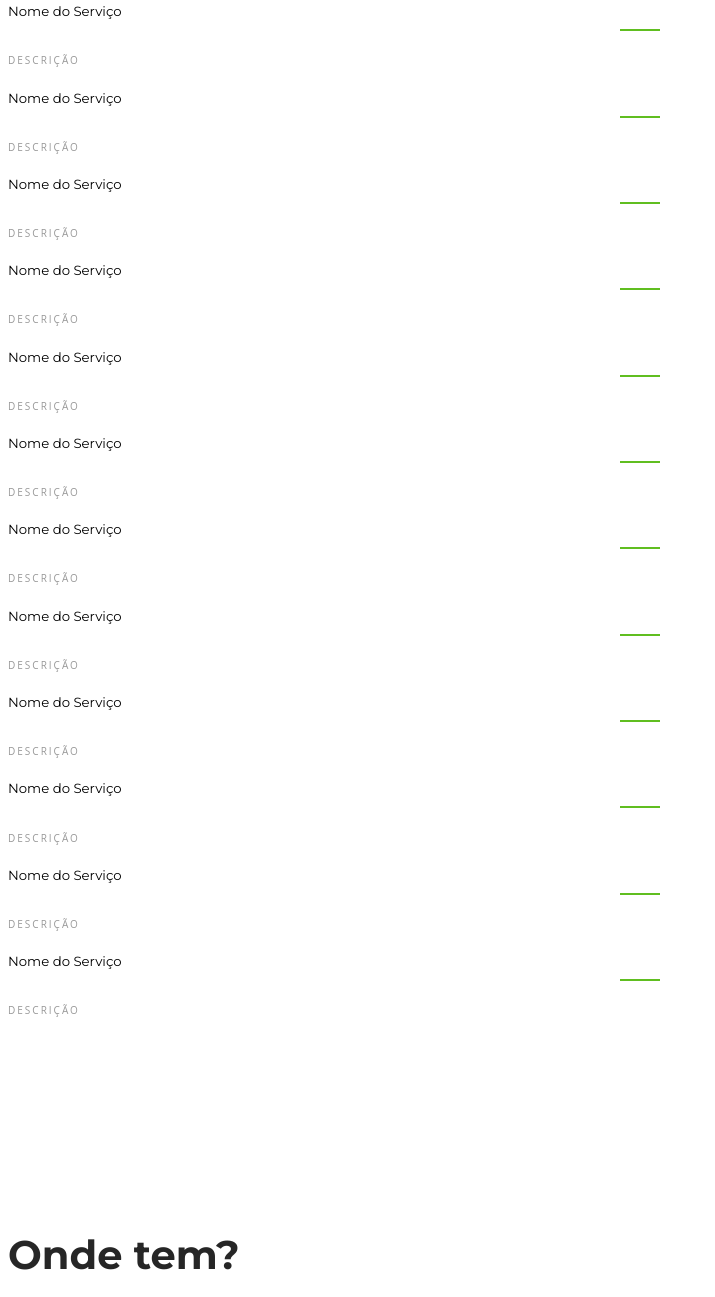
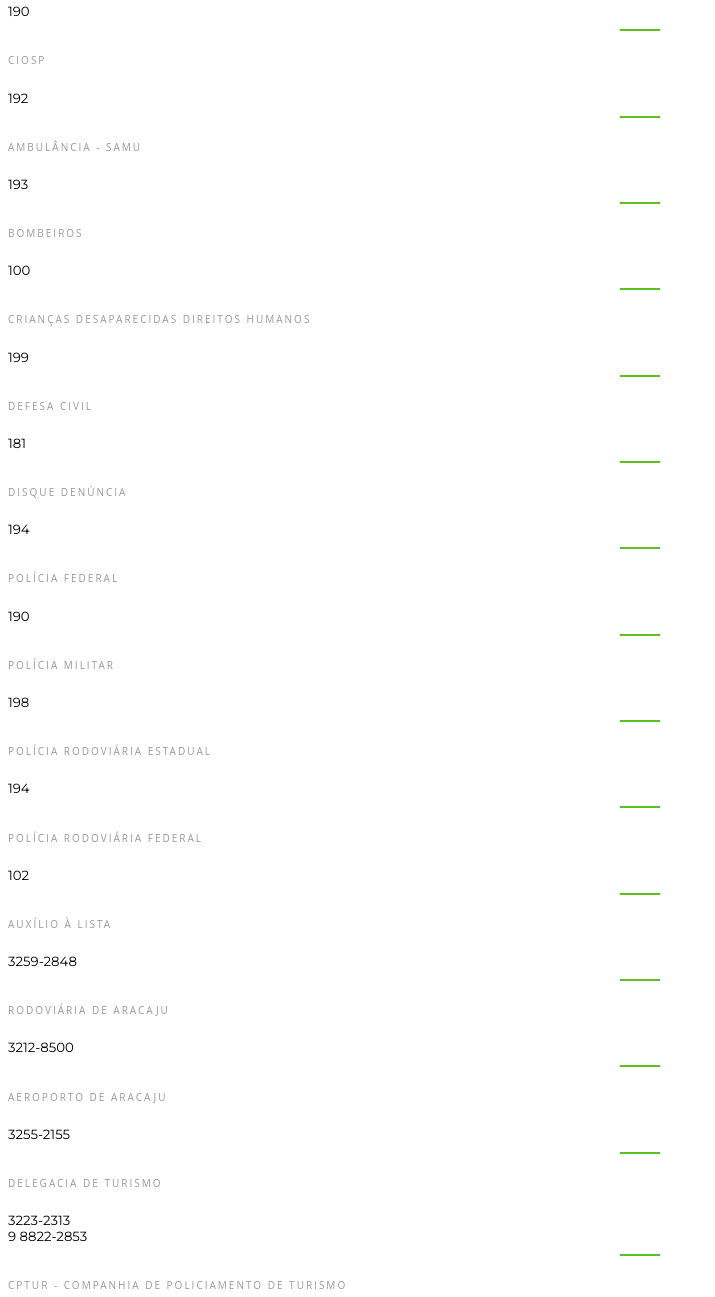
Before and after one commit to IFS-GLO/Hotsite-82-Reuniao-Ordinaria-do-CONIF, a website: page theme/index.html in a window 1280 px wide. Shown: the part 5408-6705 px from the top of the page, without its empty margins (0-715 px from the left). Drawn offline with Linux system fonts and the light colour scheme; some packages are replaced by stand-ins of ours.

Commit message:
Adicionado números para auxilio Adicionado marcar para Removido rodapé

```diff
--- a/app/package.json
+++ b/app/package.json
@@ -17,8 +17,8 @@
     },
     "cordova": {
         "plugins": {
-            "cordova-plugin-inappbrowser": {},
-            "cordova-plugin-whitelist": {}
+            "cordova-plugin-whitelist": {},
+            "cordova-plugin-inappbrowser": {}
         },
         "platforms": [
             "browser",
--- a/theme/index.html
+++ b/theme/index.html
@@ -263,8 +263,8 @@
           <div class="col-md-3 mb-3 participant">
             <div class="card">
               <div class="card-body">
-                <h5 class="card-title">Nome do Serviço</h5>
-                <p class="card-text company">Descrição</p>
+                <h5 class="card-title">190</h5>
+                <p class="card-text company">CIOSP</p>
               </div>
             </div>
           </div>
@@ -272,8 +272,8 @@
           <div class="col-md-3 mb-3 participant">
             <div class="card">
               <div class="card-body">
-                <h5 class="card-title">Nome do Serviço</h5>
-                <p class="card-text company">Descrição</p>
+                <h5 class="card-title">192</h5>
+                <p class="card-text company">Ambulância - SAMU</p>
               </div>
             </div>
           </div>
@@ -281,8 +281,8 @@
           <div class="col-md-3 mb-3 participant">
             <div class="card">
               <div class="card-body">
-                <h5 class="card-title">Nome do Serviço</h5>
-                <p class="card-text company">Descrição</p>
+                <h5 class="card-title">193</h5>
+                <p class="card-text company">Bombeiros</p>
               </div>
             </div>
           </div>
@@ -290,8 +290,8 @@
           <div class="col-md-3 mb-3 participant">
             <div class="card">
               <div class="card-body">
-                <h5 class="card-title">Nome do Serviço</h5>
-                <p class="card-text company">Descrição</p>
+                <h5 class="card-title">100</h5>
+                <p class="card-text company">Crianças Desaparecidas Direitos Humanos</p>
               </div>
             </div>
           </div>
@@ -299,8 +299,8 @@
           <div class="col-md-3 mb-3 participant">
             <div class="card">
               <div class="card-body">
-                <h5 class="card-title">Nome do Serviço</h5>
-                <p class="card-text company">Descrição</p>
+                <h5 class="card-title">199</h5>
+                <p class="card-text company">Defesa Civil</p>
               </div>
             </div>
           </div>
@@ -308,8 +308,8 @@
           <div class="col-md-3 mb-3 participant">
             <div class="card">
               <div class="card-body">
-                <h5 class="card-title">Nome do Serviço</h5>
-                <p class="card-text company">Descrição</p>
+                <h5 class="card-title">181</h5>
+                <p class="card-text company">Disque Denúncia</p>
               </div>
             </div>
           </div>
@@ -317,8 +317,8 @@
           <div class="col-md-3 mb-3 participant">
             <div class="card">
               <div class="card-body">
-                <h5 class="card-title">Nome do Serviço</h5>
-                <p class="card-text company">Descrição</p>
+                <h5 class="card-title">194</h5>
+                <p class="card-text company">Polícia Federal</p>
               </div>
             </div>
           </div>
@@ -326,8 +326,8 @@
           <div class="col-md-3 mb-3 participant">
             <div class="card">
               <div class="card-body">
-                <h5 class="card-title">Nome do Serviço</h5>
-                <p class="card-text company">Descrição</p>
+                <h5 class="card-title">190</h5>
+                <p class="card-text company">Polícia Militar</p>
               </div>
             </div>
           </div>
@@ -335,8 +335,8 @@
           <div class="col-md-3 mb-3 participant">
             <div class="card">
               <div class="card-body">
-                <h5 class="card-title">Nome do Serviço</h5>
-                <p class="card-text company">Descrição</p>
+                <h5 class="card-title">198</h5>
+                <p class="card-text company">Polícia Rodoviária Estadual</p>
               </div>
             </div>
           </div>
@@ -344,8 +344,8 @@
           <div class="col-md-3 mb-3 participant">
             <div class="card">
               <div class="card-body">
-                <h5 class="card-title">Nome do Serviço</h5>
-                <p class="card-text company">Descrição</p>
+                <h5 class="card-title">194</h5>
+                <p class="card-text company">Polícia Rodoviária Federal</p>
               </div>
             </div>
           </div>
@@ -353,8 +353,8 @@
           <div class="col-md-3 mb-3 participant">
             <div class="card">
               <div class="card-body">
-                <h5 class="card-title">Nome do Serviço</h5>
-                <p class="card-text company">Descrição</p>
+                <h5 class="card-title">102</h5>
+                <p class="card-text company">Auxílio à lista</p>
               </div>
             </div>
           </div>
@@ -362,8 +362,35 @@
           <div class="col-md-3 mb-3 participant">
             <div class="card">
               <div class="card-body">
-                <h5 class="card-title">Nome do Serviço</h5>
-                <p class="card-text company">Descrição</p>
+                <h5 class="card-title">3259-2848</h5>
+                <p class="card-text company">Rodoviária de Aracaju</p>
+              </div>
+            </div>
+          </div>
+
+          <div class="col-md-3 mb-3 participant">
+            <div class="card">
+              <div class="card-body">
+                <h5 class="card-title">3212-8500</h5>
+                <p class="card-text company">Aeroporto de Aracaju</p>
+              </div>
+            </div>
+          </div>
+
+          <div class="col-md-3 mb-3 participant">
+            <div class="card">
+              <div class="card-body">
+                <h5 class="card-title">3255-2155</h5>
+                <p class="card-text company">Delegacia de Turismo</p>
+              </div>
+            </div>
+          </div>
+
+          <div class="col-md-3 mb-3 participant">
+            <div class="card">
+              <div class="card-body">
+                <h5 class="card-title">3223-2313 <br /> 9 8822-2853</h5>
+                <p class="card-text company">CPTur - Companhia de Policiamento de Turismo</p>
               </div>
             </div>
           </div>
@@ -443,18 +470,6 @@
   </section>
 
   <footer>
-    <div class="subfooter">
-      <div class="container">
-        <div class="row">
-          <div class="col-lg-12">
-            <ul id="menu-footer" class="list-unstyled list-inline pull-right uppercase">
-              <li><a href="#">Termos</a></li>
-              <li><a href="#">Contato</a></li>
-            </ul>
-          </div>
-        </div>
-      </div>
-    </div>
   </footer>
 
   <script src="dist/js/all.min.js"></script>
@@ -465,13 +480,26 @@
     // <script src="https://maps.googleapis.com/maps/api/js?key=YOUR_API_KEY&libraries=places">
 
     function initMap() {
+      position = {
+        lat: -10.976599,
+        lng: -37.040799
+      }
+
       var map = new google.maps.Map(document.getElementById('map'), {
-        center: {
-          lat: -10.9765937,
-          lng: -37.0429877
-        },
+        center: position,
         zoom: 15
       });
+
+      var marker = new google.maps.Marker({
+        position: position,
+        map: map,
+        title: 'Hotel Radisson - Local do Evento'
+      });
+
+      marker.addListener('click', function() {
+        infowindow.open(map, marker);
+      });
+
       var input = /** @type {!HTMLInputElement} */ (
         document.getElementById('pac-input'));
 
```
